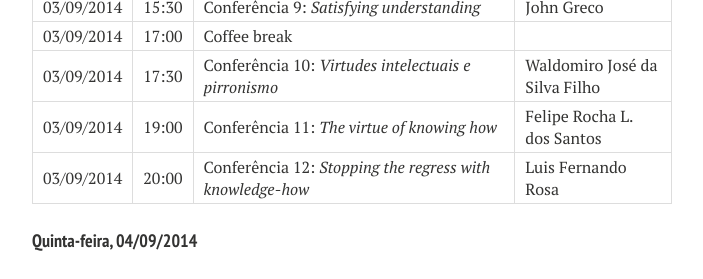
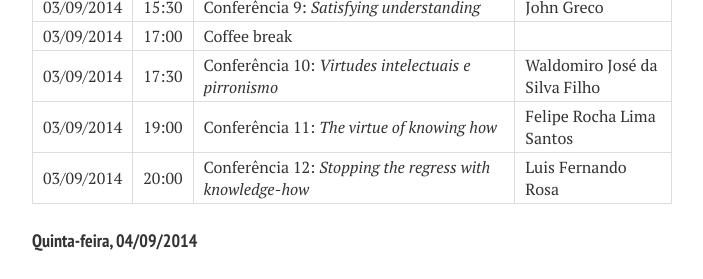
Before and after one commit to eventosfilosofiaufsm/coloquioepistemologia, a Jekyll site: the page built from programacao.md, in a window 1280 px wide and 900 px high, scrolled down 1109 px. Shown: the part 155-434 px from the top of the window, without its empty margins (288-991 px from the left). Built offline with Jekyll 4.4.1, drawn with Linux system fonts in a browser that asks for light colours; nearby versions of some CDN libraries.

Commit message:
correção de nome

```diff
--- a/programacao.md
+++ b/programacao.md
@@ -35,7 +35,7 @@ Data | Hora | Título | Autor
 03/09/2014 | 15:30 | Conferência 9: *Satisfying understanding* | John Greco
 03/09/2014 | 17:00 | Coffee break |
 03/09/2014 | 17:30 | Conferência 10: *Virtudes intelectuais e pirronismo* | Waldomiro José da Silva Filho
-03/09/2014 | 19:00 | Conferência 11: *The virtue of knowing how* | Felipe Rocha L. dos Santos
+03/09/2014 | 19:00 | Conferência 11: *The virtue of knowing how* | Felipe Rocha Lima Santos
 03/09/2014 | 20:00 | Conferência 12: *Stopping the regress with knowledge-how* | Luis Fernando Rosa
 
 #### Quinta-feira, 04/09/2014
```
Also changed, not shown: palestrantes.md (+1 -1 lines).
